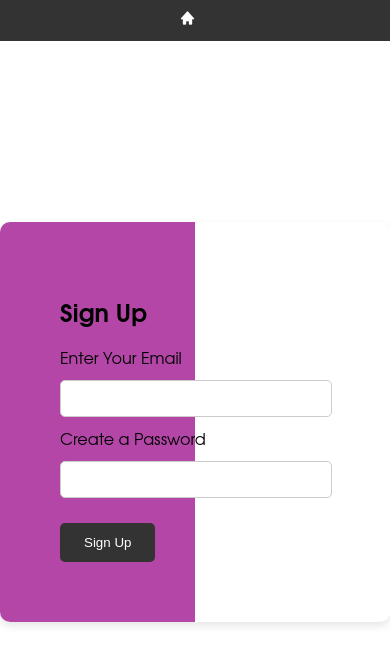
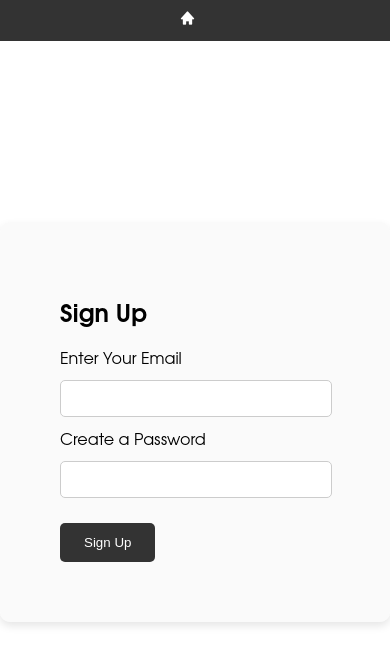
Before and after one commit to Romeo110/WebFinal, a PHP site: page /signup.php in a window 390 px wide. Shown: the top 665 px of the page. Run offline with PHP 8.4, Linux system fonts and the light colour scheme; some libraries are stand-ins or nearby versions.

Commit message:
styles for small screen signup

```diff
--- a/css/signup.css
+++ b/css/signup.css
@@ -66,7 +66,7 @@ body {
     display: flex;
     justify-content: center;
     align-items: center;
-    background: linear-gradient(to right, #b346a7 50%, #ffffff 50%);
+    background: linear-gradient(to right, #b346a7 50%, #F9F9F9 50%);
 }
 
 .intro-section,
@@ -166,4 +166,7 @@ body {
         flex: 2;
         /* Extend the form section */
     }
+    .signup-card {
+        background: rgba(249, 249, 249, .8);
+    }
 }
```
Also changed, not shown: css/signup_login.css (+12 -2 lines).
